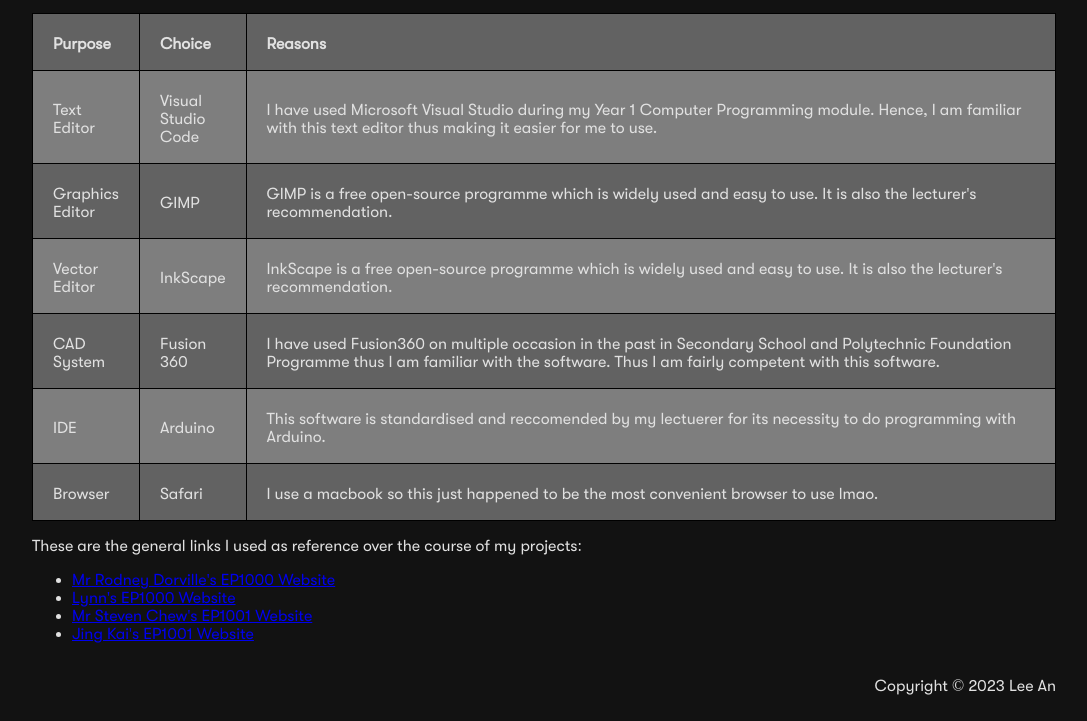
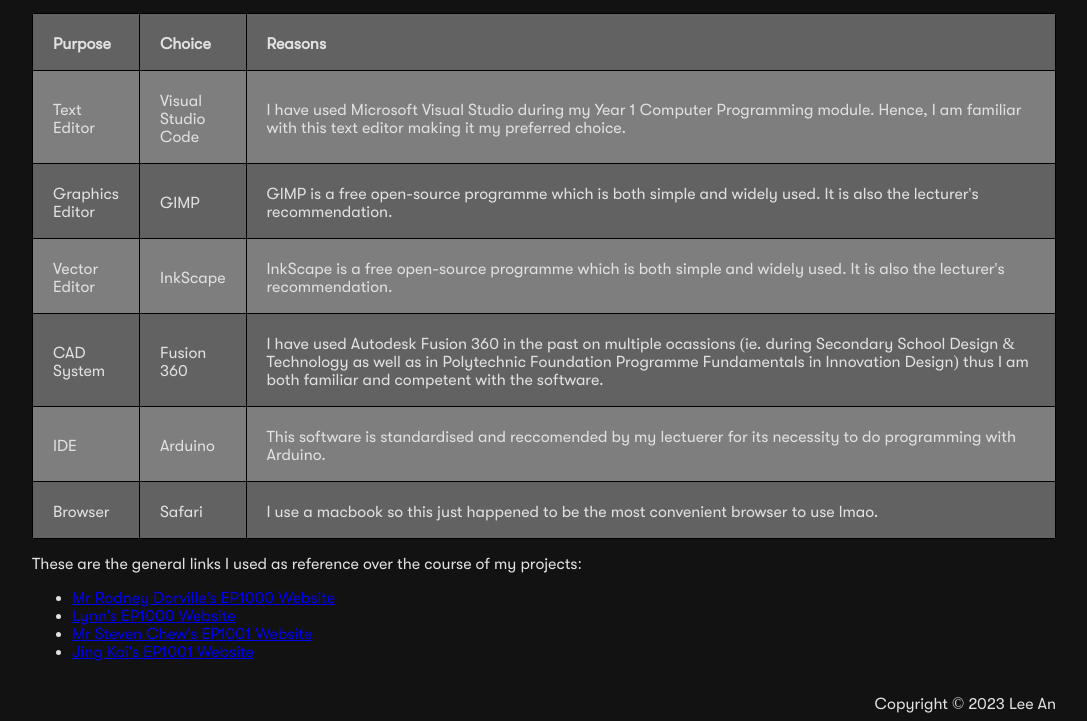
Before and after one commit to leean02/EP1001, a plain HTML site: page tools.html in a window 1280 px wide. Shown: the part 182-903 px from the top of the page, without its empty margins (96-1183 px from the left). Drawn offline with Linux system fonts and the light colour scheme.

Commit message:
ep1000 content touch up

```diff
--- a/tools.html
+++ b/tools.html
@@ -38,22 +38,22 @@
              <tr>
                  <td><p>Text Editor</p></td>
                  <td><p>Visual Studio Code</p></td>
-                 <td><p>I have used Microsoft Visual Studio during my Year 1 Computer Programming module. Hence, I am familiar with this text editor thus making it easier for me to use.</p></td>
+                 <td><p>I have used Microsoft Visual Studio during my Year 1 Computer Programming module. Hence, I am familiar with this text editor making it my preferred choice.</p></td>
              </tr>
              <tr>
                  <td><p>Graphics Editor</p></td>
                  <td><p>GIMP</p></td>
-                 <td><p>GIMP is a free open-source programme which is widely used and easy to use. It is also the lecturer's recommendation.</p></td>
+                 <td><p>GIMP is a free open-source programme which is both simple and widely used. It is also the lecturer's recommendation.</p></td>
              </tr>
              <tr>
                  <td><p>Vector Editor</p></td>
                  <td><p>InkScape</p></td>
-                 <td><p>InkScape is a free open-source programme which is widely used and easy to use. It is also the lecturer's recommendation.</p></td>
+                 <td><p>InkScape is a free open-source programme which is both simple and widely used. It is also the lecturer's recommendation.</p></td>
              </tr>
              <tr>
                  <td><p>CAD System</p></td>
                  <td><p>Fusion 360</p></td>
-                 <td><p>I have used Fusion360 on multiple occasion in the past in Secondary School and Polytechnic Foundation Programme thus I am familiar with the software. Thus I am fairly competent with this software.</p></td>
+                 <td><p>I have used Autodesk Fusion 360 in the past on multiple ocassions (ie. during Secondary School Design & Technology as well as in Polytechnic Foundation Programme Fundamentals in Innovation Design) thus I am both familiar and competent with the software.</p></td>
              </tr>
              <tr>
                  <td><p>IDE</p></td>
```
Also changed, not shown: cad.html (+1 -1 lines), finalproject.html (+1 -1 lines), graphics.html (+1 -1 lines), index.html (+1 -1 lines), lasercutting.html (+3 -2 lines).
